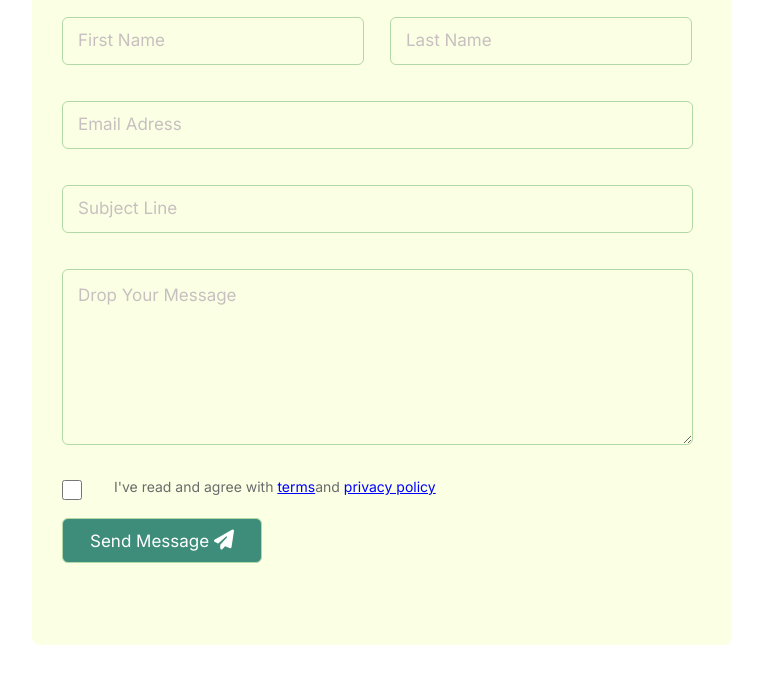
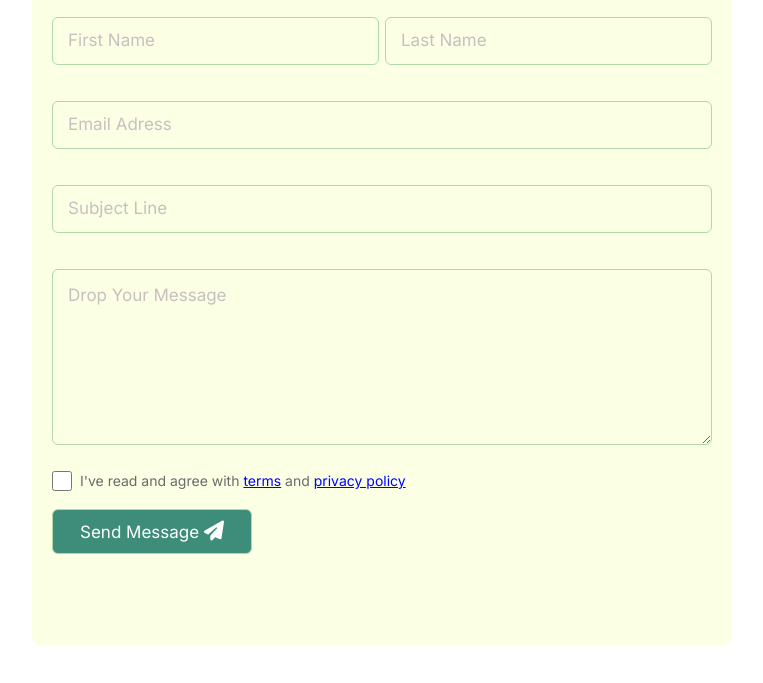
Before and after one commit to Nimraumer-dev/contactformui, a plain HTML site: page index.html in a window 1280 px wide. Shown: the part 165-848 px from the top of the page, without its empty margins (258-1021 px from the left). Drawn offline with Linux system fonts and the light colour scheme.

Commit message:
final-commit

```diff
--- a/index.html
+++ b/index.html
@@ -21,22 +21,38 @@
             <input type="text" name="last nmae" id="name" placeholder="Last Name" class="first" required>
         </div>
             <br><br>
+
+            <div class="name-row">
             <input type="email" name="email" id="email" placeholder="Email Adress" required class="second">
-            <br><br><br>
+            </div>
+
+            <br><br>
+
+            <div class="name-row">
             <input type="text" name="subject line" id="subject line" placeholder="Subject Line" class="second">
-            <br><br><br>
+            </div>
+
+            <br><br>
+
+            <div class="name-row">
             <textarea name="textarea" id="textarea" rows="9" cols="45" placeholder="Drop Your Message"class="second"></textarea>
-            <br><br>
+           </div>
+
+            <br>
+
             <div class="checkbox-row">
                <input type="checkbox"  id="agree">
                <label for="agree">
-                I've read and agree with <a href="#">terms</a>and <a href="#">privacy policy</a>
+                I've read and agree with <a href="#">terms</a> and <a href="#">privacy policy</a>
                </label>
             </div>
+
+            <div class="checkbox-row">
             <button class="btn" type="submit">
                 Send Message
                 <i class="fa-solid fa-paper-plane"></i>
             </button>
+            </div>
         </form>
         <br>
 
--- a/style.css
+++ b/style.css
@@ -52,52 +52,47 @@
 }
 
 .box input {
-    width: 80%;
     font-family: "Inter", sans-serif;
-    margin-left: 10px;
-    margin-right: 10px;
     background-color: transparent;
-
     padding: 15px;
     border: #B3D8A8 solid 1px;
     border-radius: 6px;
+    width: 100%;
 }
 
 .box textarea {
     font-family: "Inter", sans-serif;
     padding: 15px;
-    width: 80%;
-    margin-left: 10px;
-    margin-right: 10px;
     background-color: transparent;
     border: #B3D8A8 solid 1px;
     border-radius: 6px;
+    width: 100%;
 
 
 }
 
-.first {
+/* .first {
     margin-right: 15px;
     flex: 1;
     max-width: 270px;
     width: 100%;
 
 
-}
+} */
 
-.box .second {
+/* .box .second {
     max-width: 599px;
     width: 100%;
 
 
-}
+} */
 
 .checkbox-row {
     display: flex;
     align-items: flex-start;
-    gap: 12px;
+    gap: 8px;
     margin: 15px 0;
-    margin-top: 10px;
+    margin-top: 5px;
     flex-wrap: nowrap;
     font-family: "Inter", sans-serif;
     font-size: 14px;
@@ -112,16 +107,13 @@
     flex-shrink: 0;
     width: 20px;
     height: 20px;
-margin-top: 3px;
-margin-left: 10px;
-margin-right: 10px;
+    margin-left: auto;
+    margin-right: auto;
     accent-color: var(--green-color);
 }
 
 .checkbox-row label {
-    margin-left: 10px;
-    margin-right: 10px;
-    line-height: 1.4;
+    line-height: 1.8;
     flex: 1;
 }
 
@@ -141,7 +133,6 @@ textarea::placeholder {
     color: var(--white-color);
     width: 200px;
     height: 45px;
-    margin-left: 10px;
     border: 1px #B3D8A8 solid;
     background-color: #3D8D7A;
     border-radius: 6px;
@@ -186,12 +177,11 @@ textarea::placeholder {
 
     .box input,
     .box textarea {
-        width: 100% !important;
         font-size: 15px;
         padding: 12px;
     }
 
-    .name-row{
+    .name-row {
         flex-direction: row;
         gap: 12px;
     }
```
Also changed, not shown: contact-us.html (+8 -6 lines), contactstyle.css (+14 -15 lines).
